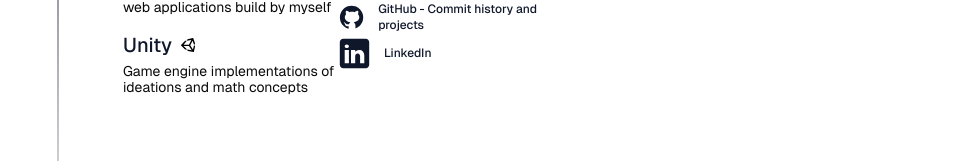
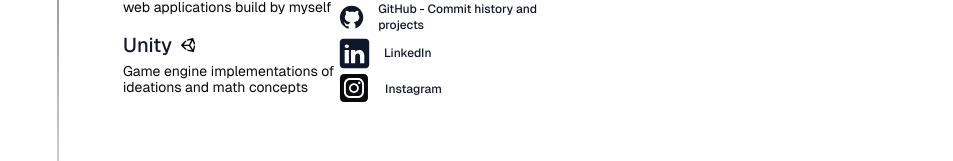
Before and after one commit to GITnvincAdonis/Adonis, a React (Vite) app: page /#/ in a window 1280 px wide. Shown: the part 496-657 px from the top of the page, without its empty margins (327-1280 px from the left). Built offline with nearby package versions, Linux system fonts and the light colour scheme; a web font is replaced by a local one.

Commit message:
added instagram page

```diff
--- a/src/Routes/Homepage.tsx
+++ b/src/Routes/Homepage.tsx
@@ -1,5 +1,11 @@
 import { Button } from "@/Npx-Shad-Components/components/button";
-import { GitHubIcon, LinkedInIcon, UnityIcon, YoutubeIcon } from "@/SVGs/SVGS";
+import {
+  GitHubIcon,
+  InstagramIcon,
+  LinkedInIcon,
+  UnityIcon,
+  YoutubeIcon,
+} from "@/SVGs/SVGS";
 import { TechCarousel } from "./CustomComponents/TechCarousel";
 import { CarouselIcons } from "@/SVGs/SVGS";
 import { Link, Outlet } from "react-router-dom";
@@ -261,4 +267,18 @@ const socialContent = [
       </>
     ),
   },
+  {
+    content: (
+      <>
+        <a href="https://www.instagram.com/nv.adonis/">
+          <div className="flex items-center space-x-3">
+            <InstagramIcon size={35}></InstagramIcon>
+            <Button className="px-0" variant={"link"}>
+              <h3 className="text-xs">Instagram</h3>
+            </Button>
+          </div>
+        </a>
+      </>
+    ),
+  },
 ];
--- a/src/SVGs/SVGS.tsx
+++ b/src/SVGs/SVGS.tsx
@@ -1,3 +1,33 @@
+export function InstagramIcon(props: { size: number }) {
+  const { size } = props;
+  return (
+    <>
+      <svg className={"ps-[.06rem]"} width={`${size + 1}`} height={`${size}`}>
+        <path
+          className="fill-foreground"
+          d="M6,2h20c2.2,0,4,1.8,4,4v20c0,2.2-1.8,4-4,4H6c-2.2,0-4-1.8-4-4V6C2,3.8,3.8,2,6,2z"
+        />
+
+        <g>
+          <path
+            className="fill-background"
+            d="M21.3,9.7c-0.6,0-1.2,0.5-1.2,1.2c0,0.7,0.5,1.2,1.2,1.2c0.7,0,1.2-0.5,1.2-1.2C22.4,10.2,21.9,9.7,21.3,9.7z"
+          />
+
+          <path
+            className="fill-background"
+            d="M16,11.2c-2.7,0-4.9,2.2-4.9,4.9c0,2.7,2.2,4.9,4.9,4.9s4.9-2.2,4.9-4.9C21,13.4,18.8,11.2,16,11.2z M16,19.3   c-1.7,0-3.2-1.4-3.2-3.2c0-1.7,1.4-3.2,3.2-3.2c1.7,0,3.2,1.4,3.2,3.2C19.2,17.9,17.8,19.3,16,19.3z"
+          />
+
+          <path
+            className="fill-background"
+            d="M20,6h-8c-3.3,0-6,2.7-6,6v8c0,3.3,2.7,6,6,6h8c3.3,0,6-2.7,6-6v-8C26,8.7,23.3,6,20,6z M24.1,20   c0,2.3-1.9,4.1-4.1,4.1h-8c-2.3,0-4.1-1.9-4.1-4.1v-8c0-2.3,1.9-4.1,4.1-4.1h8c2.3,0,4.1,1.9,4.1,4.1V20z"
+          />
+        </g>
+      </svg>
+    </>
+  );
+}
 export function YoutubeIcon(props: { size: number }) {
   const { size } = props;
   return (
```
